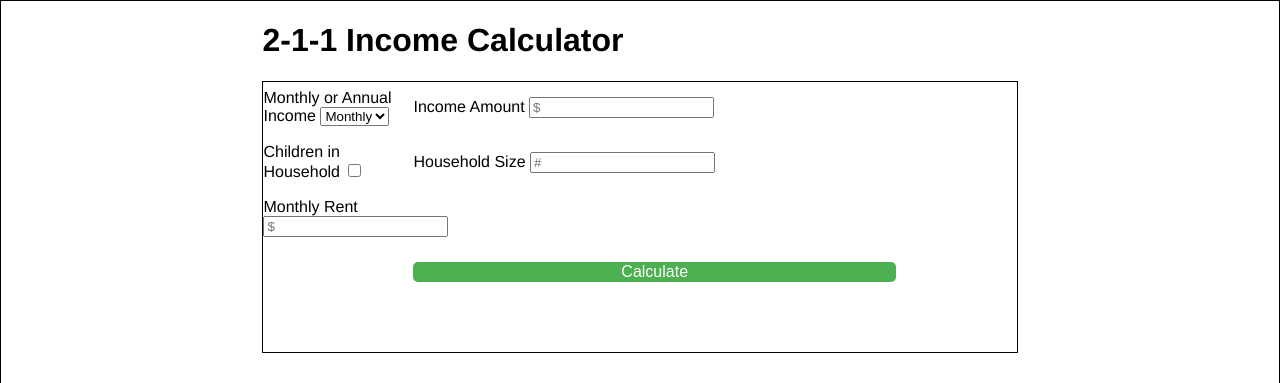
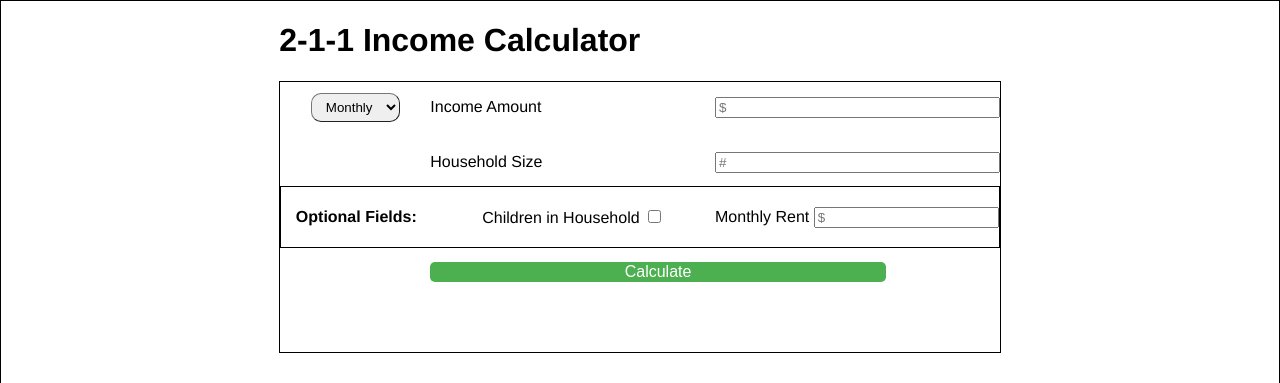
Before and after one commit to mark-hager/KC211-Income-calculator, a Flask app: page / in a window 1280 px wide. Shown: the top 383 px of the page. Run offline with Flask 2, Linux system fonts and the light colour scheme.

Commit message:
restored clobbered changes

```diff
--- a/2-1-1 Income Calculator/templates/app.html
+++ b/2-1-1 Income Calculator/templates/app.html
@@ -14,40 +14,54 @@
         <h1> 2-1-1 Income Calculator </h1>
       </header>
       <form action="/" method="POST" autocomplete="off">
+
         <div class="formdata">
-          <div class="income_type">
-            <label>Monthly or Annual Income <select class="u-full-width" name="income_type">
+
+          <div class="household_income">
+
+            <select class="select_income_type" name="select_income_type">
               <option value="Monthly">Monthly</option>
               <option value="Annual">Annual</option>
             </select>
-            </label>
-          </div>
 
-          <div class="income_amount">
-            <label>Income Amount <input type="text" placeholder="$" class="u-full-width" name="income_amount" />
-            </label>
+            <label for="enter_income">Income Amount</label>
+            <input id="enter_income" type="text" placeholder="$" name="enter_income" />
+
           </div>
 
           <div class="household_size">
-            <label>Household Size <input type="text" placeholder="#" class="u-full-width" name="household_size" />
-            </label>
+
+            <label for="household_size_input">Household Size</label>
+            <input id="household_size_input" type="number" placeholder="#" name="household_size" />
+
           </div>
 
+
+
+          <div class="optional_fields">
+            <h4>Optional Fields:</h4>
+
             <div class="children_in_household">
-            <label>Children in Household <input type="checkbox" name="children" value="yes">
-            </label>
+              <label for="has_children">Children in Household</label>
+              <input id="has_children" type="checkbox" name="children" value="yes">
             </div>
 
             <div class="monthly_rent">
-            <label>Monthly Rent <input type="text" placeholder="$" class="u-full-width" name="monthly_rent">
-            </label>
+              <label for="enter_rent">Monthly Rent</label>
+              <input id="enter_rent" type="text" placeholder="$" name="monthly_rent">
+
             </div>
+
+          </div>
+
           <button class="calculate"
             type="submit"
             value="Calculate"
             id="calc_btn">
             Calculate
           </button>
+
+
 
         </div>
 
```
Lines whose indentation alone changed are shown as unchanged.
